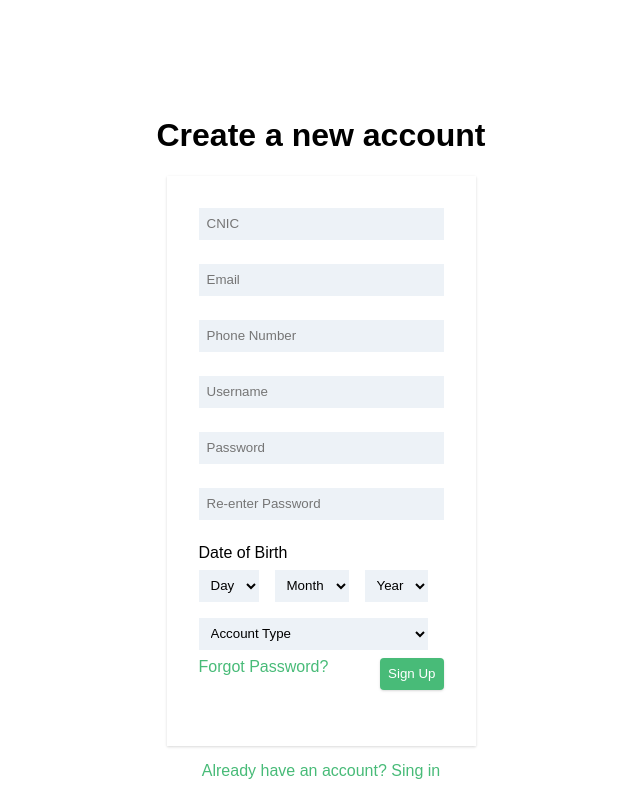
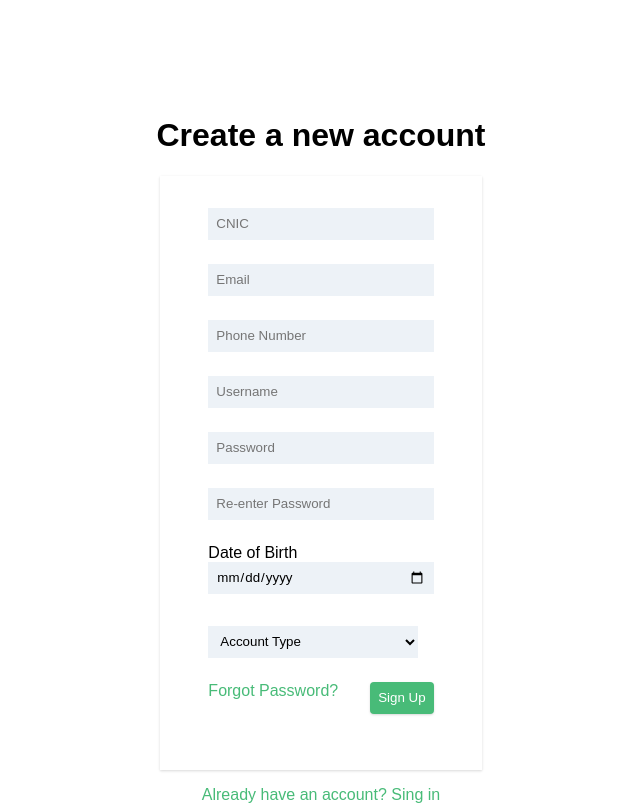
Before and after one commit to f178024/Ustadjee, a Next.js app: page /signup in a window 1280 px wide. Shown: the whole page, without its empty margins (319-959 px from the left). Built offline with nearby package versions, Linux system fonts and the light colour scheme.

Commit message:
changed signup page

```diff
--- a/pages/signup.js
+++ b/pages/signup.js
@@ -1,4 +1,5 @@
 import { useState } from "react"
+import Link from "next/link";
 import axios from 'axios'
 import {toast} from 'react-toastify'
 
@@ -9,7 +10,9 @@ export default function signup() {
   const [username, setUsername] = useState('')
   const [password, setPassword] = useState('')
 
-  function handleSingup() {
+  function handleSignup(e) {
+    e.preventDefault()
+
     axios.post('/api/signup', {
       cnic: CNIC,
       email,
@@ -26,37 +29,30 @@ export default function signup() {
   return (
     <div className="flex flex-col items-center pt-24">
       <h1>Create a new account</h1>
-      <div className="flex flex-col p-8 shadow sm:w-full">
+      <form onSubmit={handleSignup} className="flex flex-col p-8 px-12 shadow sm:w-full">
         <input type="text" name="cnic" id="" placeholder="CNIC" onChange={e => setCNIC(e.target.value)} />
         <input type="email" name="email" id="" placeholder="Email" onChange={e => setEmail(e.target.value)} />
         <input type="text" name="phone" id="" placeholder="Phone Number" onChange={e => setPhone(e.target.value)} />
         <input type="username" name="password" id="" placeholder="Username" onChange={e => setUsername(e.target.value)} />
         <input type="password" name="password" id="" placeholder="Password" onChange={e => setPassword(e.target.value)} />
         <input type="password" name="password" id="" placeholder="Re-enter Password" />
-        <label htmlFor="">Date of Birth</label>
-        <div className="flex flex-row">
-          <select>
-            <option value="" selected disabled>Day</option>
-          </select>
-          <select>
-            <option value="" selected disabled>Month</option>
-          </select>
-          <select>
-            <option value="" selected disabled>Year</option>
-          </select>
-        </div>
+        <label htmlFor="dob">Date of Birth</label>
+        <input type="date" name="dob" id="dob" />
         <select>
           <option value="" selected disabled>Account Type</option>
           <option value="">Student</option>
           <option value="">Teacher</option>
           <option value="">Parent</option>
         </select>
-        <div className="flex justify-between">
+        <div className="flex justify-between pt-4">
           <a href="" className="pr-8">Forgot Password?</a>
-          <input type="button" value="Sign Up" onClick={handleSingup} />
+          <input type="submit" value="Sign Up"  />
         </div>
-      </div>
-      <a href="/signin" className="pt-4">Already have an account? Sing in</a>
+      </form>
+      <Link href="/signin">
+        <a className="pt-4">Already have an account? Sing in</a>
+      </Link>
+
     </div>
   )
 }
```
